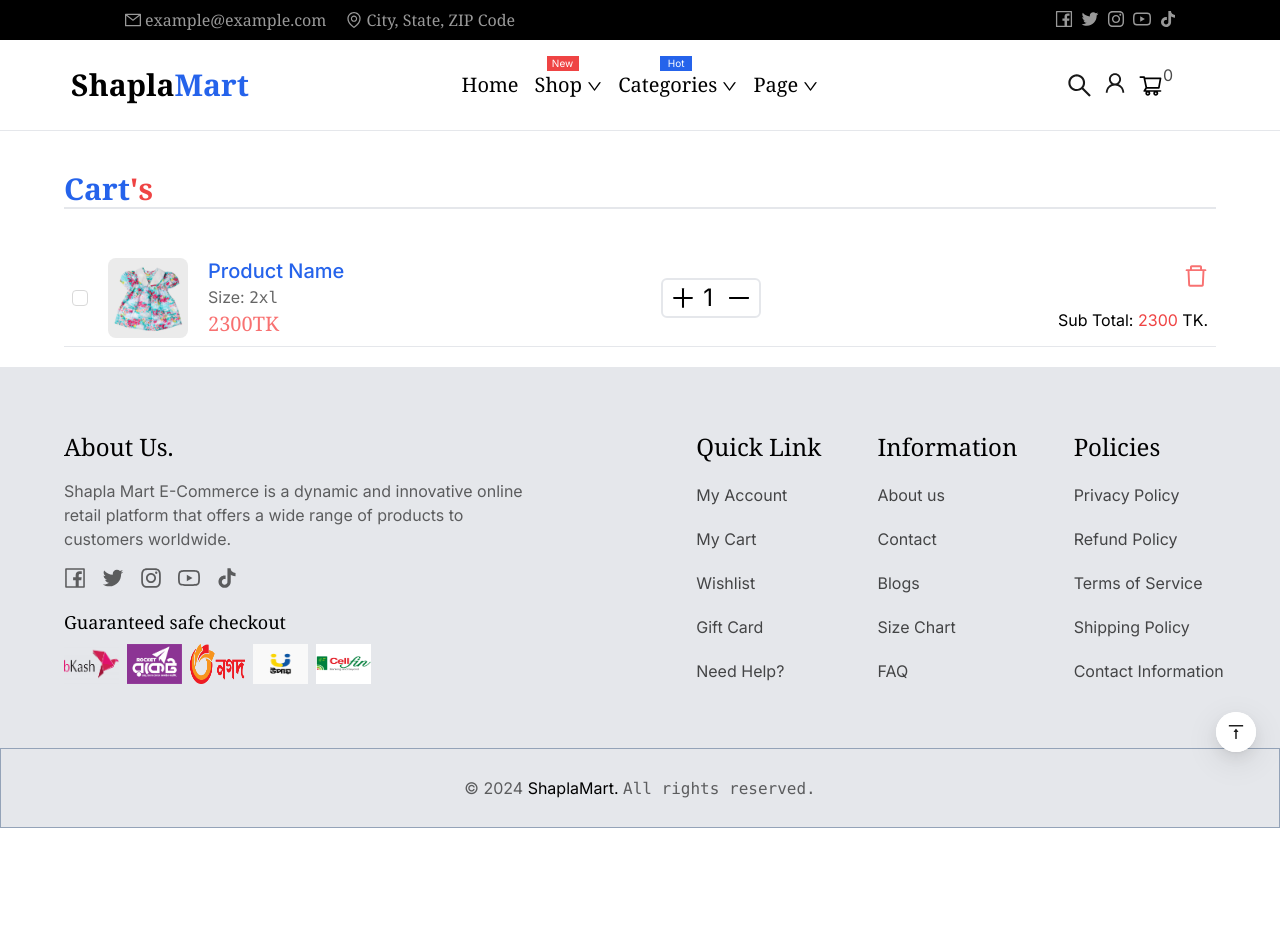
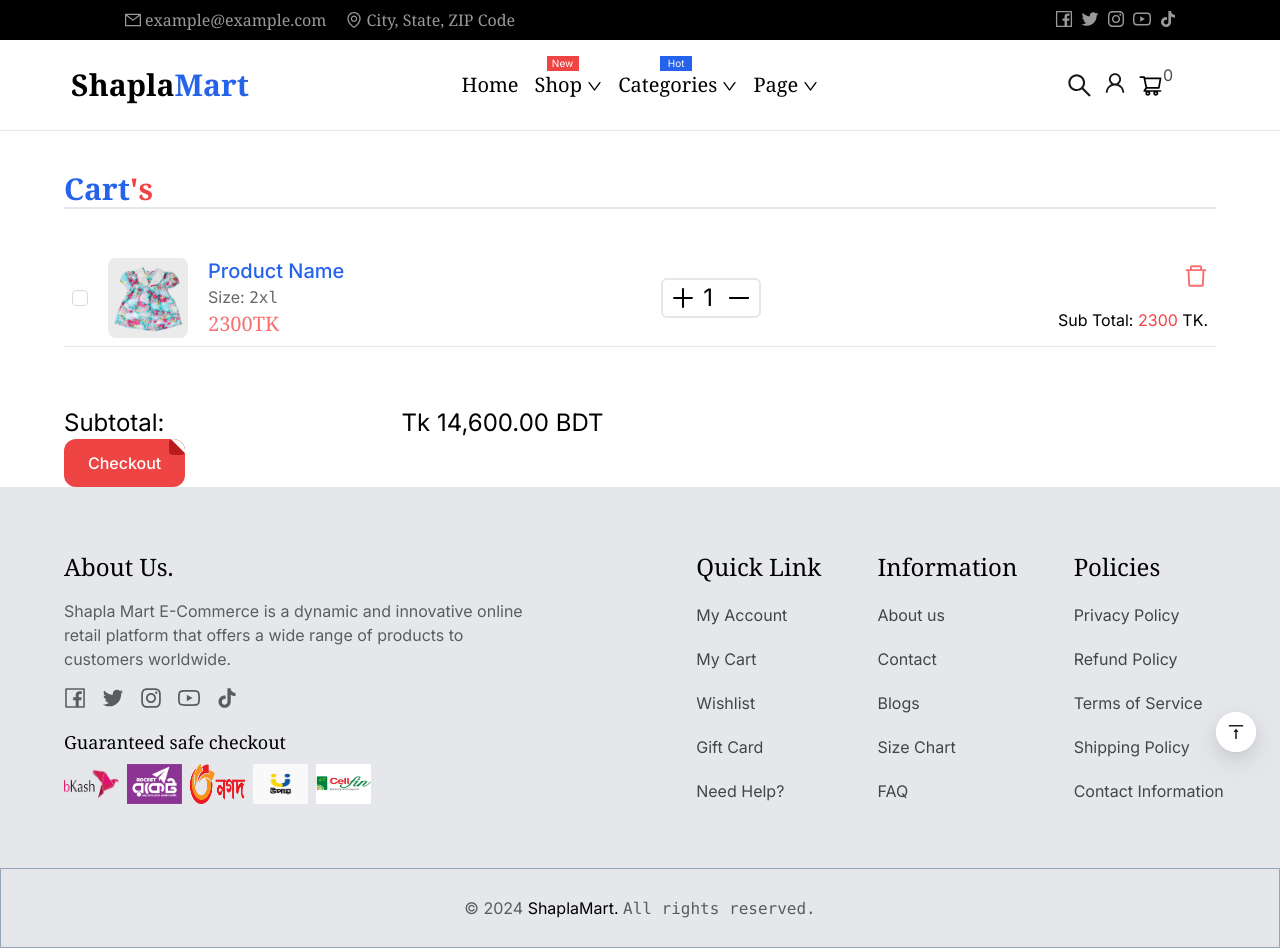
Before and after one commit to akashsdk/shaplamart, a Next.js app: page /cart in a window 1280 px wide. Before the commit the page ends 828 px from the top, so only its background shows below. Built offline with nearby package versions, Linux system fonts and the light colour scheme.

Commit message:
Update page.tsx

```diff
--- a/src/app/cart/page.tsx
+++ b/src/app/cart/page.tsx
@@ -18,9 +18,15 @@
   return (
     <div className="w-full flex flex-col justify-center items-center border-t">
       <div className="w-[90%] mt-5 tablet:mt-10 border-b-2">
-        <p className="text-3xl font-bold font-serif text-blue-600">Cart<samp className="text-3xl font-bold font-serif text-red-500">&apos;s</samp></p>
+        <p className="text-3xl font-bold font-serif text-blue-600">
+          Cart
+          <samp className="text-3xl font-bold font-serif text-red-500">
+            &apos;s
+          </samp>
+        </p>
       </div>
 
+      {/* Cart-Product */}
       <div className="w-[90%] mt-5 tablet:mt-10 mb-5 p-2 border-b flex justify-between items-center">
         <div className="flex justify-center items-center">
           <Checkbox value="1"></Checkbox>
@@ -52,6 +58,25 @@
           </p>
         </div>
       </div>
+
+      <div className="w-[90%] mt-5 tablet:mt-10">
+        <p className="text-2xl ">
+          Subtotal: <samp className="ml-[20%]" />
+          Tk 14,600.00 BDT
+        </p>
+
+        <div>
+          <button className="relative inline-flex items-center justify-start px-6 py-3 overflow-hidden font-medium transition-all bg-red-500 rounded-xl group">
+            <span className="absolute top-0 right-0 inline-block w-4 h-4 transition-all duration-500 ease-in-out bg-red-700 rounded group-hover:-mr-4 group-hover:-mt-4">
+              <span className="absolute top-0 right-0 w-5 h-5 rotate-45 translate-x-1/2 -translate-y-1/2 bg-white"></span>
+            </span>
+            <span className="absolute bottom-0 left-0 w-full h-full transition-all duration-500 ease-in-out delay-200 -translate-x-full translate-y-full bg-red-600 rounded-2xl group-hover:mb-12 group-hover:translate-x-0"></span>
+            <span className="relative w-full text-left text-white transition-colors duration-200 ease-in-out group-hover:text-white">
+              Checkout
+            </span>
+          </button>
+        </div>
+      </div>
     </div>
   );
 };
```
